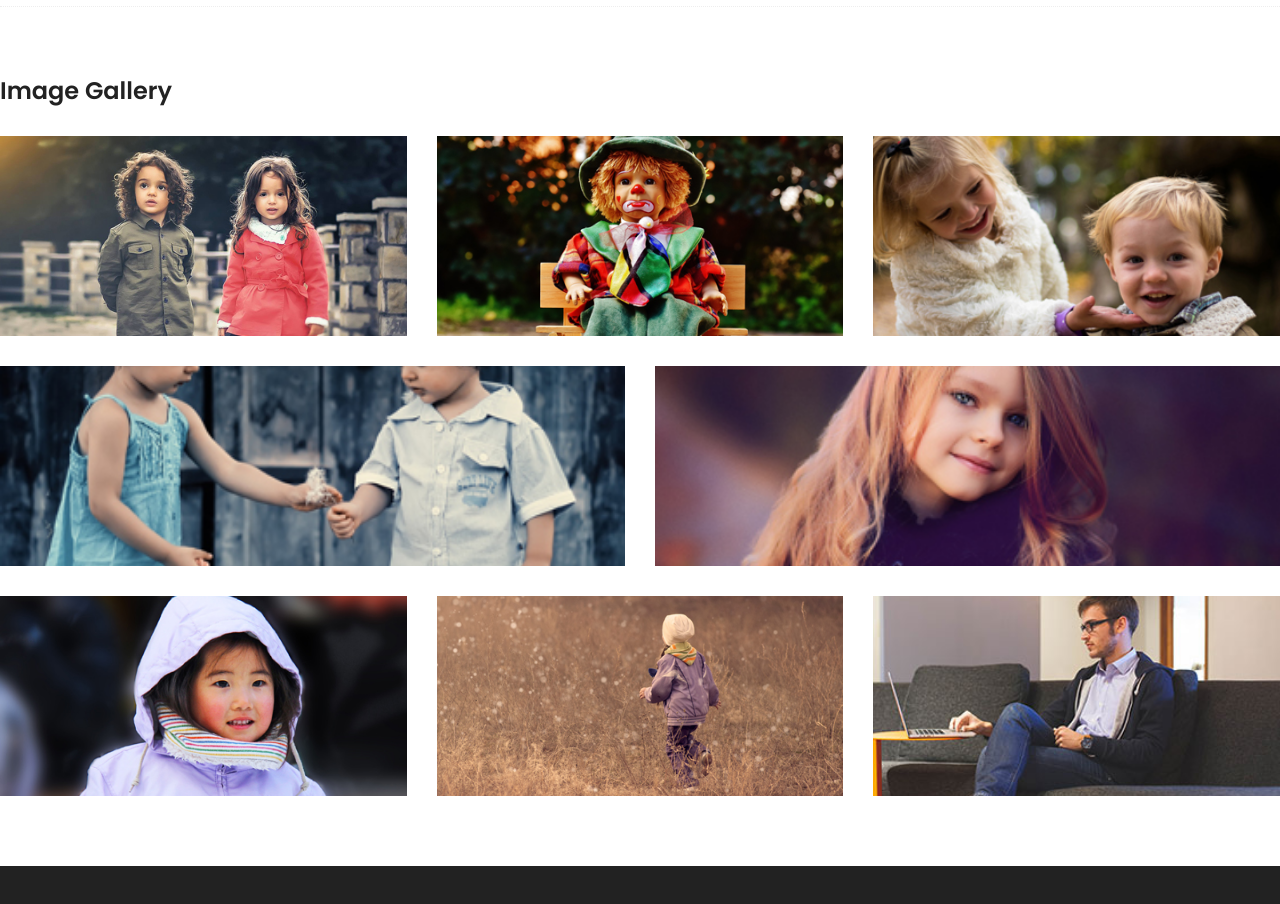
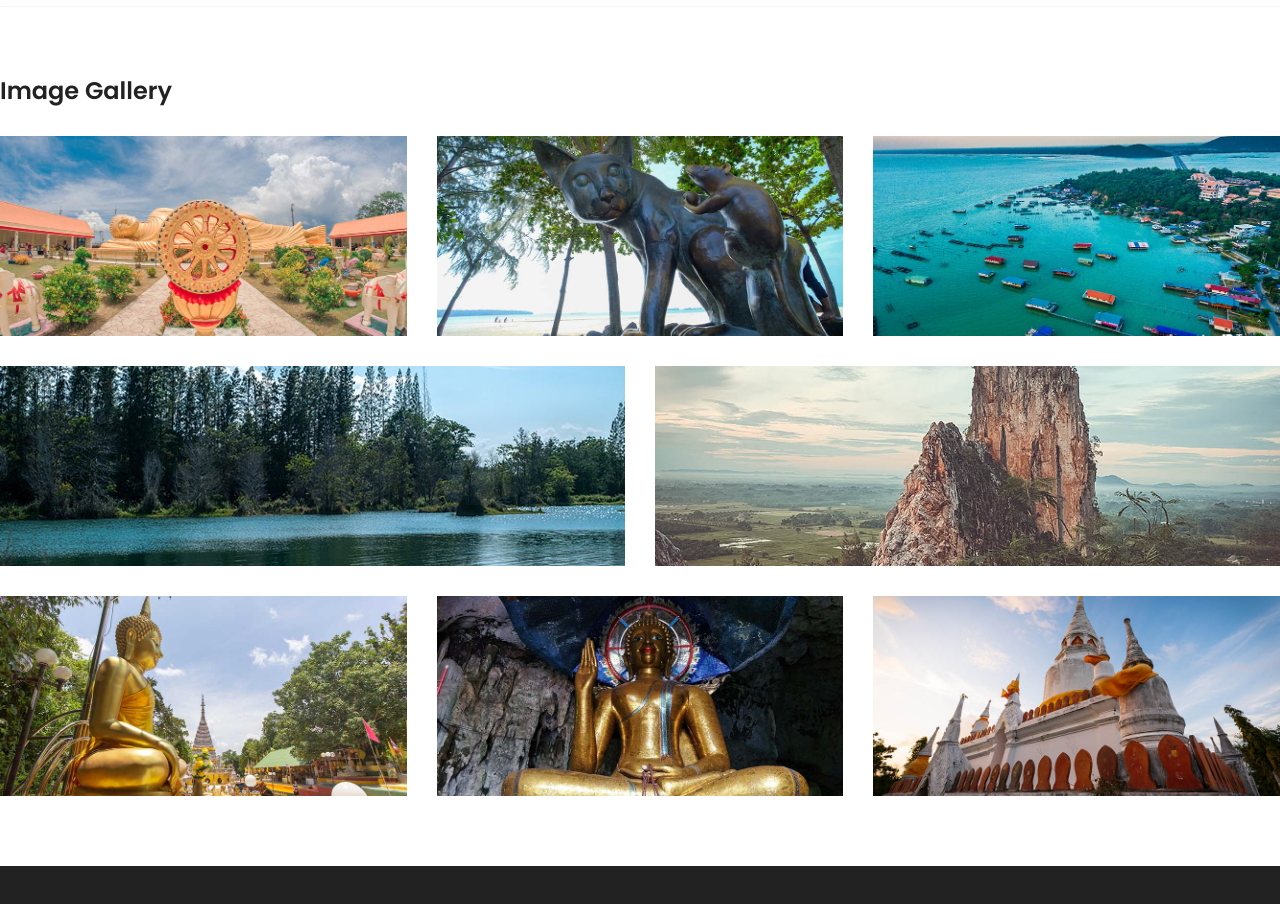
Before and after one commit to DreamTD46/ProjectTump, a plain HTML site: page adventure-master/adventure-master/blogs.html in a window 1280 px wide. Shown: the part 3240-4144 px from the top of the page. Drawn offline with nearby package versions, Linux system fonts and the light colour scheme.

Commit message:
Update blogs.html

```diff
--- a/adventure-master/adventure-master/blogs.html
+++ b/adventure-master/adventure-master/blogs.html
@@ -301,43 +301,43 @@
 		<h3>Image Gallery</h3>
 		<div class="row gallery-item">
 			<div class="col-md-4">
-				<a href="img/elements/g1.jpg" class="img-pop-up">
-					<div class="single-gallery-image" style="background: url(img/elements/g1.jpg);"></div>
+				<a href="img/about/07_1.jpg" class="img-pop-up">
+					<div class="single-gallery-image" style="background: url(img/about/07_1.jpg);"></div>
 				</a>
 			</div>
 			<div class="col-md-4">
-				<a href="img/elements/g2.jpg" class="img-pop-up">
-					<div class="single-gallery-image" style="background: url(img/elements/g2.jpg);"></div>
+				<a href="img/about/08_1.jpg" class="img-pop-up">
+					<div class="single-gallery-image" style="background: url(img/about/08_1.jpg);"></div>
 				</a>
 			</div>
 			<div class="col-md-4">
-				<a href="img/elements/g3.jpg" class="img-pop-up">
-					<div class="single-gallery-image" style="background: url(img/elements/g3.jpg);"></div>
+				<a href="img/about/01_1.jpg" class="img-pop-up">
+					<div class="single-gallery-image" style="background: url(img/about/01_1.jpg);"></div>
 				</a>
 			</div>
 			<div class="col-md-6">
-				<a href="img/elements/g4.jpg" class="img-pop-up">
-					<div class="single-gallery-image" style="background: url(img/elements/g4.jpg);"></div>
+				<a href="img/about/02_1.jpg" class="img-pop-up">
+					<div class="single-gallery-image" style="background: url(img/about/02_1.jpg);"></div>
 				</a>
 			</div>
 			<div class="col-md-6">
-				<a href="img/elements/g5.jpg" class="img-pop-up">
-					<div class="single-gallery-image" style="background: url(img/elements/g5.jpg);"></div>
+				<a href="img/about/03_1.jpg" class="img-pop-up">
+					<div class="single-gallery-image" style="background: url(img/about/03_1.jpg);"></div>
 				</a>
 			</div>
 			<div class="col-md-4">
-				<a href="img/elements/g6.jpg" class="img-pop-up">
-					<div class="single-gallery-image" style="background: url(img/elements/g6.jpg);"></div>
+				<a href="img/about/04_1.jpg" class="img-pop-up">
+					<div class="single-gallery-image" style="background: url(img/about/04_1.jpg);"></div>
 				</a>
 			</div>
 			<div class="col-md-4">
-				<a href="img/elements/g7.jpg" class="img-pop-up">
-					<div class="single-gallery-image" style="background: url(img/elements/g7.jpg);"></div>
+				<a href="img/about/05_1.jpg" class="img-pop-up">
+					<div class="single-gallery-image" style="background: url(img/about/05_1.jpg);"></div>
 				</a>
 			</div>
 			<div class="col-md-4">
-				<a href="img/elements/g8.jpg" class="img-pop-up">
-					<div class="single-gallery-image" style="background: url(img/elements/g8.jpg);"></div>
+				<a href="img/about/06_1.jpg" class="img-pop-up">
+					<div class="single-gallery-image" style="background: url(img/about/06_1.jpg);"></div>
 				</a>
 			</div>
 		</div>
```
